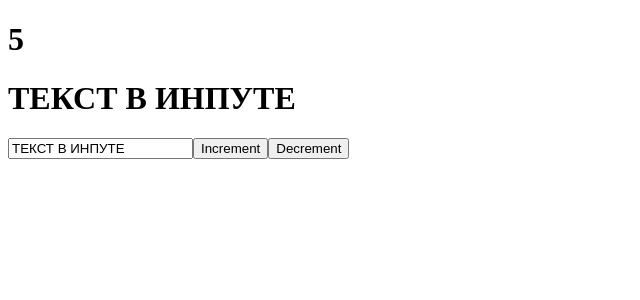
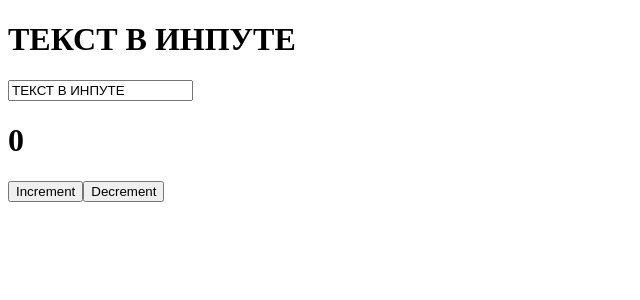
Before and after one commit to dimaNuts/ReactStudy, a React (Create React App) app in the folder my-app/: page / in a window 1280 px wide. Shown: the top 300 px of the page, without its empty margins (0-640 px from the left). Built offline with nearby package versions, Linux system fonts and the light colour scheme.

Commit message:
Create dir components
*decomposition App.js
*create Counter.jsx
*add Counter in App.js
*delete buttons

```diff
--- a/my-app/src/App.js
+++ b/my-app/src/App.js
@@ -1,20 +1,12 @@
 import React, {useState} from 'react';
+import Counter  from './components/Counter';
+
+function App() {
+  const [value, setValue] = useState('ТЕКСТ В ИНПУТЕ');
 
 
-function App() {
-  const [likes, setLikes] = useState(5);
-  const [value, setValue] = useState('ТЕКСТ В ИНПУТЕ');
-
-  function increment() {
-    setLikes(likes + 1)
-  }
-
-  function decrement() {
-    setLikes(likes - 1)
-  }
   return (
     <div className="App">
-      <h1>{likes}</h1>
       <h1>{value}</h1>
       <input
        type='text'
@@ -22,12 +14,7 @@ function App() {
        onChange={event => setValue(
          event.target.value)
        }/>
-      <button onClick={increment}>
-       Increment
-      </button>
-      <button onClick={decrement}>
-       Decrement
-      </button>
+      <Counter/>
     </div>
   );
 }
--- /dev/null
+++ b/my-app/src/components/Counter.jsx
@@ -0,0 +1,23 @@
+import React, {useState} from 'react';
+
+
+const Counter = function() {
+  let [count, setCount] = useState(0)
+
+  function increment() {
+      setCount(count + 1)
+    }
+
+    function decrement() {
+      setCount(count - 1)
+    }
+  return (
+    <div>
+      <h1>{count}</h1>
+      <button onClick={increment}>Increment</button>
+      <button onClick={decrement}>Decrement</button>
+    </div>
+  )
+}
+
+export default Counter;
```
